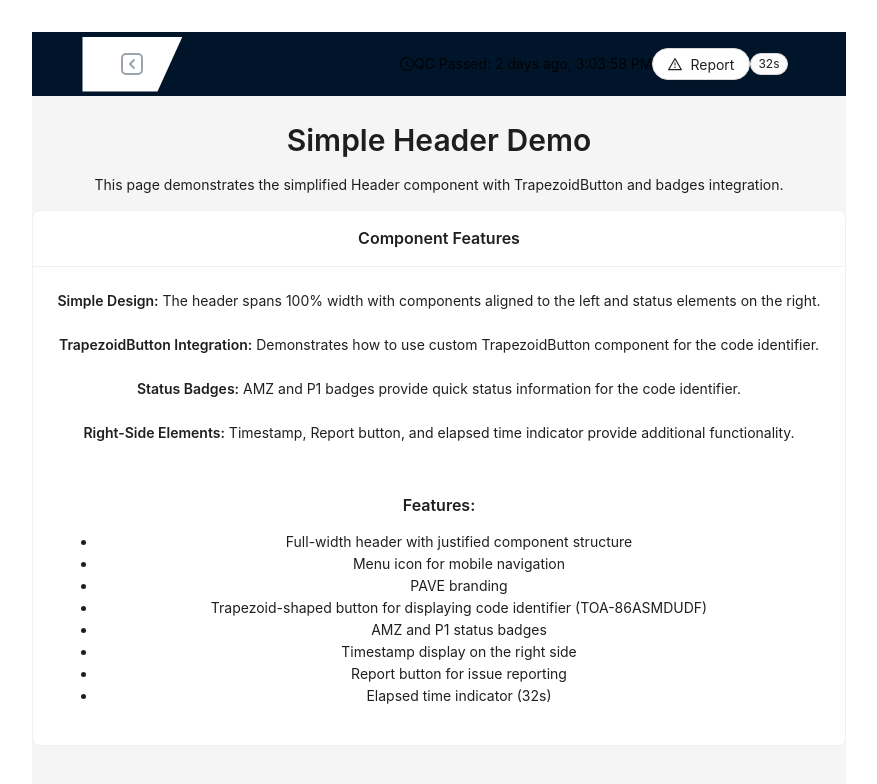
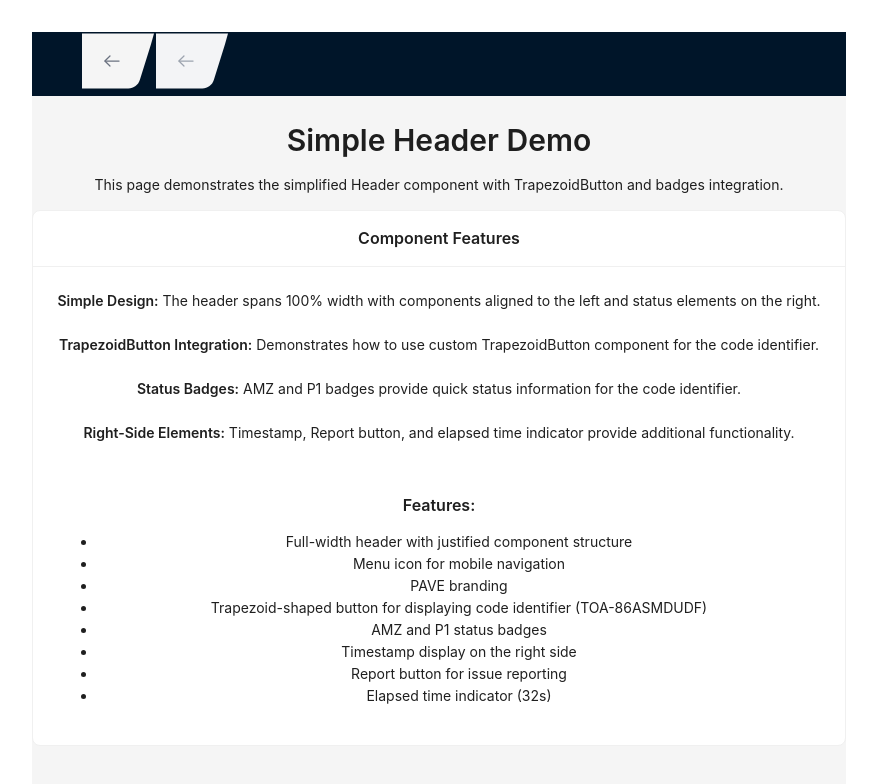
Before and after one commit to nhatnamduong688/pave_interview_frontend, a React (Vite) app: page /header in a window 1280 px wide. Shown: the top 784 px of the page, without its empty margins (201-1078 px from the left). Built offline with nearby package versions, Linux system fonts and the light colour scheme; the HTML template or start-up script is replaced by a standard one.

Commit message:
Add FigmaButton component

```diff
--- /dev/null
+++ b/src/components/atoms/FigmaButton.tsx
@@ -0,0 +1,153 @@
+import * as React from 'react';
+
+interface FigmaButtonProps extends React.ButtonHTMLAttributes<HTMLButtonElement> {
+  variant?: 'default' | 'primary' | 'secondary';
+  iconColor?: string;
+  fillColor?: string;
+  shadowEnabled?: boolean;
+  productCode?: string;
+  badgeText?: string;
+  badgeColor?: string;
+}
+
+export const FigmaButton = React.forwardRef<HTMLButtonElement, FigmaButtonProps>(
+  ({
+    className,
+    onClick,
+    variant = 'default',
+    iconColor = '#9CA3AF',
+    fillColor = 'white',
+    shadowEnabled = true,
+    productCode,
+    badgeText,
+    badgeColor = '#fbbf24',
+    ...props
+  }, ref) => {
+    // Xác định màu sắc dựa trên variant
+    let finalFillColor = fillColor;
+    let finalIconColor = iconColor;
+
+    if (variant === 'primary') {
+      finalFillColor = '#1677ff';
+      finalIconColor = 'white';
+    } else if (variant === 'secondary') {
+      finalFillColor = '#f5f5f5';
+      finalIconColor = '#6b7280';
+    }
+
+    return (
+      <div className="relative inline-flex">
+        <button
+          ref={ref}
+          onClick={onClick}
+          className={className}
+          style={{
+            padding: 0,
+            border: 0,
+            background: 'transparent',
+            cursor: 'pointer',
+          }}
+          {...props}
+        >
+          <svg
+            width="74"
+            height="59"
+            viewBox="0 0 74 59"
+            fill="none"
+            xmlns="http://www.w3.org/2000/svg"
+          >
+            <g filter={shadowEnabled ? "url(#filter0_d_949_2880)" : undefined}>
+              <rect
+                width="40"
+                height="55"
+                transform="translate(0 0.5)"
+                fill={finalFillColor}
+              />
+              <path
+                fillRule="evenodd"
+                clipRule="evenodd"
+                d="M28.417 22.5C28.661 22.744 28.661 23.1398 28.417 23.3838L23.8006 28.0002L28.417 32.6166C28.661 32.8607 28.661 33.2564 28.417 33.5005C28.1729 33.7446 27.7772 33.7446 27.5331 33.5005L22.4747 28.4422C22.3575 28.325 22.2917 28.166 22.2917 28.0002C22.2917 27.8345 22.3575 27.6755 22.4747 27.5583L27.5331 22.5C27.7772 22.2559 28.1729 22.2559 28.417 22.5Z"
+                fill={finalIconColor}
+              />
+              <path
+                fillRule="evenodd"
+                clipRule="evenodd"
+                d="M22.4334 28.0002C22.4334 27.6551 22.7132 27.3752 23.0584 27.3752H37.0834C37.4285 27.3752 37.7084 27.6551 37.7084 28.0002C37.7084 28.3454 37.4285 28.6252 37.0834 28.6252H23.0584C22.7132 28.6252 22.4334 28.3454 22.4334 28.0002Z"
+                fill={finalIconColor}
+              />
+              <path
+                d="M57.8242 47.067C56.2626 52.0829 51.62 55.5 46.3666 55.5L40 55.5L40 0.499997L72 0.5L69.1355 10.7334L57.8242 47.067Z"
+                fill={finalFillColor}
+              />
+            </g>
+            <defs>
+              <filter
+                id="filter0_d_949_2880"
+                x="-2"
+                y="-0.5"
+                width="76"
+                height="59"
+                filterUnits="userSpaceOnUse"
+                colorInterpolationFilters="sRGB"
+              >
+                <feFlood floodOpacity="0" result="BackgroundImageFix" />
+                <feColorMatrix
+                  in="SourceAlpha"
+                  type="matrix"
+                  values="0 0 0 0 0 0 0 0 0 0 0 0 0 0 0 0 0 0 127 0"
+                  result="hardAlpha"
+                />
+                <feMorphology
+                  radius="1"
+                  operator="erode"
+                  in="SourceAlpha"
+                  result="effect1_dropShadow_949_2880"
+                />
+                <feOffset dy="1" />
+                <feGaussianBlur stdDeviation="1.5" />
+                <feComposite in2="hardAlpha" operator="out" />
+                <feColorMatrix
+                  type="matrix"
+                  values="0 0 0 0 0 0 0 0 0 0 0 0 0 0 0 0 0 0 0.12 0"
+                />
+                <feBlend
+                  mode="normal"
+                  in2="BackgroundImageFix"
+                  result="effect1_dropShadow_949_2880"
+                />
+                <feBlend
+                  mode="normal"
+                  in="SourceGraphic"
+                  in2="effect1_dropShadow_949_2880"
+                  result="shape"
+                />
+              </filter>
+            </defs>
+          </svg>
+
+          {/* Hiển thị mã sản phẩm trên phần hình thang */}
+          {productCode && (
+            <div
+              className="absolute top-[28px] right-[15px] text-xs font-medium"
+              style={{ color: variant === 'primary' ? 'white' : '#333' }}
+            >
+              {productCode}
+            </div>
+          )}
+        </button>
+
+        {/* Badge hiển thị bên cạnh button */}
+        {badgeText && (
+          <div
+            className="absolute -right-3 top-[12px] px-2 py-0.5 text-xs font-medium text-white rounded"
+            style={{ backgroundColor: badgeColor }}
+          >
+            {badgeText}
+          </div>
+        )}
+      </div>
+    );
+  }
+);
+
+FigmaButton.displayName = 'FigmaButton';
--- a/src/components/atoms/TrapezoidButton.tsx
+++ b/src/components/atoms/TrapezoidButton.tsx
@@ -4,6 +4,7 @@ import {cn} from "../../lib/utils";
 type SkewDegree = 'low' | 'medium' | 'high' | 'extreme';
 type Direction = 'left' | 'right';
 type HoverEffect = 'color' | 'pulse' | 'grow' | 'shadow' | 'none';
+type CornerStyle = 'none' | 'rounded' | 'cut';
 
 interface TrapezoidButtonProps
   extends React.ButtonHTMLAttributes<HTMLButtonElement> {
@@ -14,6 +15,7 @@ interface TrapezoidButtonProps
   direction?: Direction;
   hoverEffect?: HoverEffect;
   iconColor?: string;
+  bottomCornerStyle?: CornerStyle; // Kiểu bo góc dưới: none, rounded hoặc cut
   bottomCurve?: boolean;
   gridBackground?: boolean;
   isPanel?: boolean; // Xác định nếu đây là panel trigger
@@ -37,6 +39,7 @@ const TrapezoidButton = React.forwardRef<HTMLButtonElement, TrapezoidButtonProps
      direction = 'left',
      hoverEffect = 'color',
      iconColor = '#9CA3AF',
+     bottomCornerStyle = 'rounded',
      bottomCurve = true,
      gridBackground = false,
      isPanel = false,
@@ -88,23 +91,32 @@ const TrapezoidButton = React.forwardRef<HTMLButtonElement, TrapezoidButtonProps
       // Tính toán các điểm nghiêng dựa trên mức độ skew
       const rightTopSkew = 100 - skewDegreeValue;
 
+      // Bo góc phía dưới bên phải theo kiểu được chọn
       if (direction === 'left') {
-        // Left-side angled clip path with right-side slope
-        clipPath = `polygon(0% 0%, 100% 0%, ${rightTopSkew}% 100%, 0% 100%)`;
+        if (bottomCornerStyle === 'cut') {
+          // Cắt góc dưới phải
+          clipPath = `polygon(0% 0%, 100% 0%, ${rightTopSkew - 5}% 95%, ${rightTopSkew}% 100%, 0% 100%)`;
+        } else {
+          // Mặc định hoặc bo tròn (sẽ áp dụng border-radius riêng)
+          clipPath = `polygon(0% 0%, 100% 0%, ${rightTopSkew}% 100%, 0% 100%)`;
+        }
       } else {
-        // Right-side angled clip path
-        clipPath = `polygon(0% 0%, 100% 0%, 100% 100%, ${skewDegreeValue}% 100%)`;
+        if (bottomCornerStyle === 'cut') {
+          // Cắt góc dưới phải (với direction='right')
+          clipPath = `polygon(0% 0%, 100% 0%, 100% 95%, 95% 100%, ${skewDegreeValue}% 100%)`;
+        } else {
+          // Mặc định hoặc bo tròn (sẽ áp dụng border-radius riêng)
+          clipPath = `polygon(0% 0%, 100% 0%, 100% 100%, ${skewDegreeValue}% 100%)`;
+        }
       }
 
       const baseStyles: React.CSSProperties = {
         width: "100%",
         height: "100%",
-        // borderRadius: "12px",
-        // borderRadius: bottomCurve ? "0 0 12px 12px" : "0px",
-        // borderRadius: bottomCurve ? "0 0 6px 0" : "0px",
+        // Áp dụng bo tròn cho góc dưới bên phải nếu là kiểu 'rounded'
         borderTopLeftRadius: 0,
         borderTopRightRadius: 0,
-        borderBottomRightRadius: bottomCurve ? "6px" : "0px",
+        borderBottomRightRadius: bottomCornerStyle === 'rounded' ? "6px" : "0px",
         borderBottomLeftRadius: 0,
         backgroundColor: isHovering && hoverColor && hoverEffect !== 'none' ? hoverColor : backgroundColor,
         clipPath,
--- a/src/components/organisms/Header.tsx
+++ b/src/components/organisms/Header.tsx
@@ -2,6 +2,7 @@ import { Layout, Typography, Tag, Button } from 'antd';
 import { MenuOutlined, ClockCircleOutlined, WarningOutlined } from '@ant-design/icons';
 import { Link } from 'react-router-dom';
 import {TrapezoidButton} from "../atoms/TrapezoidButton";
+import {FigmaButton} from "../atoms/FigmaButton";
 
 const { Header: AntHeader } = Layout;
 const { Title, Text } = Typography;
@@ -24,62 +25,63 @@ const Header: React.FC<HeaderProps> = ({
       {/* Left side - Logo and menu */}
       <div className="flex items-center">
 
-        {/*<MenuOutlined*/}
-        {/*  className="mr-6 text-lg cursor-pointer"*/}
-        {/*  onClick={onMenuClick}*/}
-        {/*/>*/}
+        <div className="flex items-center">
+          {/* FigmaButton chính với mã sản phẩm và badge */}
+          {/*<FigmaButton*/}
+          {/*  variant="primary"*/}
+          {/*  productCode="TOA-86ASMDUDF"*/}
+          {/*  badgeText="AMZ"*/}
+          {/*  badgeColor="#f59e0b"*/}
+          {/*  onClick={() => console.log('Product button clicked')}*/}
+          {/*  className="mr-6"*/}
+          {/*/>*/}
 
-        {/*<Link to="/">*/}
-        {/*  <Title level={4} className="m-0">*/}
-        {/*    PAVE*/}
-        {/*  </Title>*/}
-        {/*</Link>*/}
+          {/* FigmaButton với badge P1 */}
+          {/*<FigmaButton*/}
+          {/*  variant="default"*/}
+          {/*  badgeText="P1"*/}
+          {/*  badgeColor="#3b82f6"*/}
+          {/*  onClick={() => console.log('P1 badge button clicked')}*/}
+          {/*  className="mr-6"*/}
+          {/*/>*/}
 
-        <div className="flex items-center">
+          {/* FigmaButton ở các vị trí khác có thể ẩn trong điện thoại */}
+          {/*<div className="hidden md:flex items-center">*/}
+            <FigmaButton
+              variant="secondary"
+              onClick={() => console.log('Additional button clicked')}
+              className="mr-4"
+            />
 
-          {/*<TrapezoidButton*/}
-          {/*  type="primary"*/}
-          {/*  className="ml-6"*/}
-          {/*  skewDegree={10}*/}
-          {/*>*/}
-          {/*  TOA-86ASMDUDF*/}
-          {/*</TrapezoidButton>*/}
-
-          <TrapezoidButton
-            skewDegree="medium"      // góc nghiêng ~25%
-            direction="left"         // mặt cắt phía bên phải
-            backgroundColor="#fff"   // nền trắng
-            hoverEffect="none"       // tắt các hiệu ứng phụ khi hover
-            iconColor="#9ca3af"
-            bottomCurve={true}       // bật “bo” bóng chân
-            gridBackground={false}
-            className="w-[100px] h-[55px]" // điều chỉnh kích thước cho giống
-          />
-
-          {/*<Tag className="ml-2 bg-yellow-500 text-white border-none">AMZ</Tag>*/}
-          {/*<Tag className="ml-2 bg-blue-500 text-white border-none">P1</Tag>*/}
+            <FigmaButton
+              fillColor="#f3f4f6"
+              onClick={() => console.log('Last button clicked')}
+              className="mr-4"
+              shadowEnabled={false}
+            />
+          {/*</div>*/}
         </div>
       </div>
 
       {/* Right side - Actions and Timestamp */}
-      <div className="flex items-center space-x-4">
-        <Text className="text-gray-500 flex items-center">
-          <ClockCircleOutlined className="mr-2" />
-          {timestamp}
-        </Text>
+      {/*<div className="flex items-center space-x-4">*/}
+      {/*  <Text className="text-gray-500 flex items-center">*/}
+      {/*    <ClockCircleOutlined className="mr-2" />*/}
+      {/*    {timestamp}*/}
+      {/*  </Text>*/}
 
-        <Button
-          icon={<WarningOutlined />}
-          className="flex items-center border rounded-full"
-          onClick={onReport}
-        >
-          Report
-        </Button>
+      {/*  <Button*/}
+      {/*    icon={<WarningOutlined />}*/}
+      {/*    className="flex items-center border rounded-full"*/}
+      {/*    onClick={onReport}*/}
+      {/*  >*/}
+      {/*    Report*/}
+      {/*  </Button>*/}
 
-        <Tag className="rounded-full bg-green-100 text-green-800 border-green-200">
-          {elapsedTime}
-        </Tag>
-      </div>
+      {/*  <Tag className="rounded-full bg-green-100 text-green-800 border-green-200">*/}
+      {/*    {elapsedTime}*/}
+      {/*  </Tag>*/}
+      {/*</div>*/}
     </AntHeader>
   );
 };
```
Also changed, not shown: 2 other files (tests, documents, lock files or other folders).
